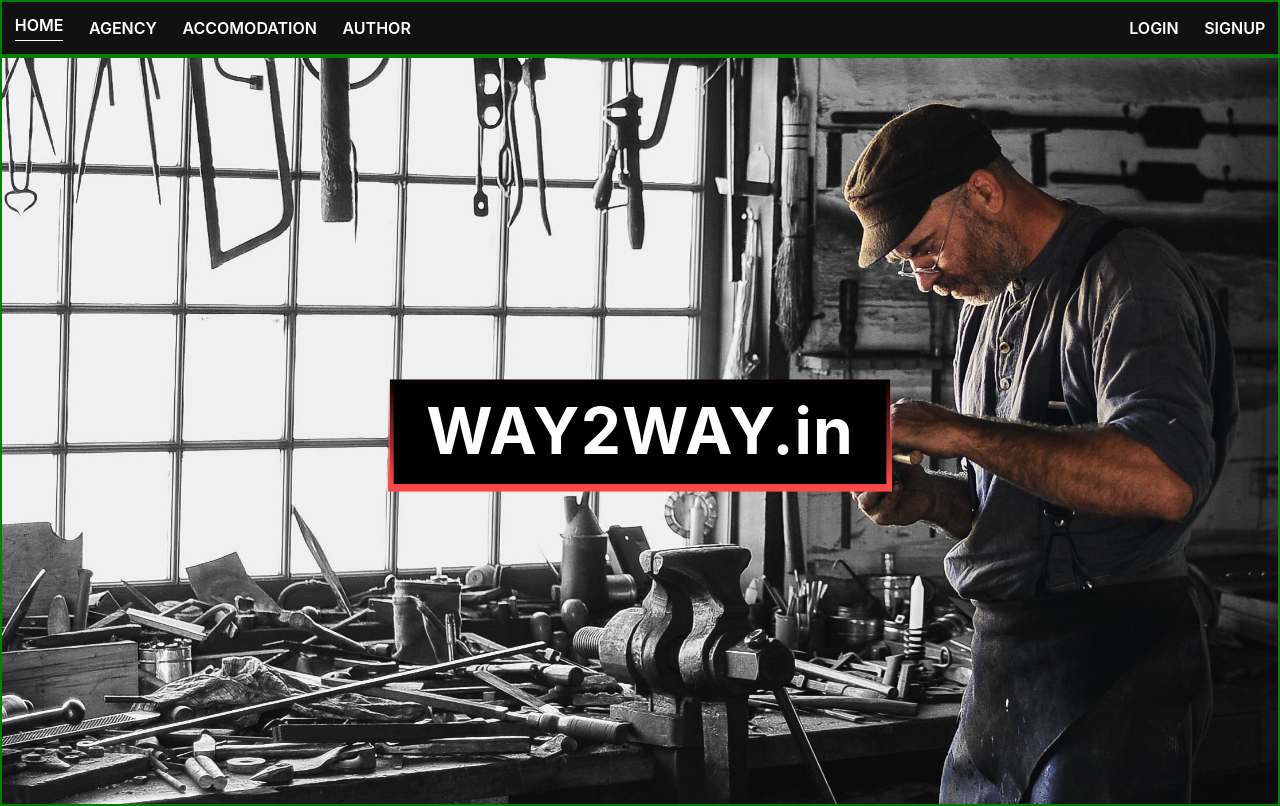
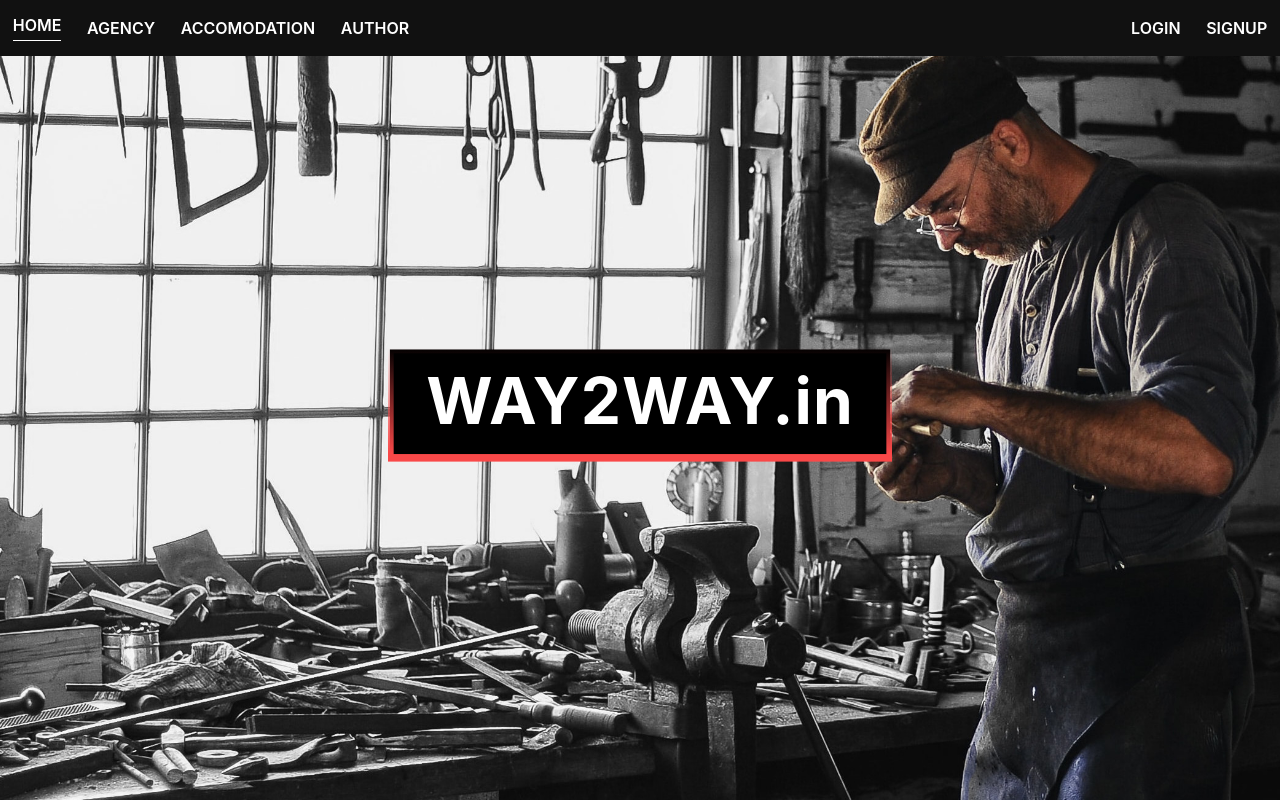
Before and after one commit to KDSGYT/way2way-react, a React (Create React App) app: page /#/ in a window 1280 px wide. Shown: the top 806 px of the page. Built offline with nearby package versions, Linux system fonts and the light colour scheme; no server answers; the database is empty.

Commit message:
The navbar is now sticky

```diff
--- a/src/App.tsx
+++ b/src/App.tsx
@@ -58,16 +58,12 @@
 
   }, [signup]);
 
-  useEffect(() => {
-    console.log(userData)
-  }, [userData])
-
   return (
     <Router>
       <div className="App">
+        <Navbar />
         <UserCTX.Provider value={value}>
           <AdsCTX.Provider value={ads}>
-            <Navbar />
 
             <Switch>
               {/* Route for homepage */}
--- a/src/Components/Navbar/Navbar.scss
+++ b/src/Components/Navbar/Navbar.scss
@@ -15,7 +15,8 @@
     color: white;
     font-weight: 600;
     background-color: $newBlack;
-    border:2px solid green;
+    position: fixed;
+    z-index: 99;
 
 
     .nav-links-group {
--- a/src/views/Home/Home.scss
+++ b/src/views/Home/Home.scss
@@ -5,17 +5,10 @@
     padding: 0;
     margin: 0;
     width: 100%;
-    // max-width: 100vw;
-    // minheight: 100vh;
 
     #home {
-        // display: block;
-        // margin-top: 0.7vh;
-        height: 93.7vh;
+        height: 100vh;
         width: 100%;
-        // width: 90%;
-        overflow-x: hidden;
-        border:2px solid green;
         display: flex;
         flex-direction: row;
         justify-content: center;
```
